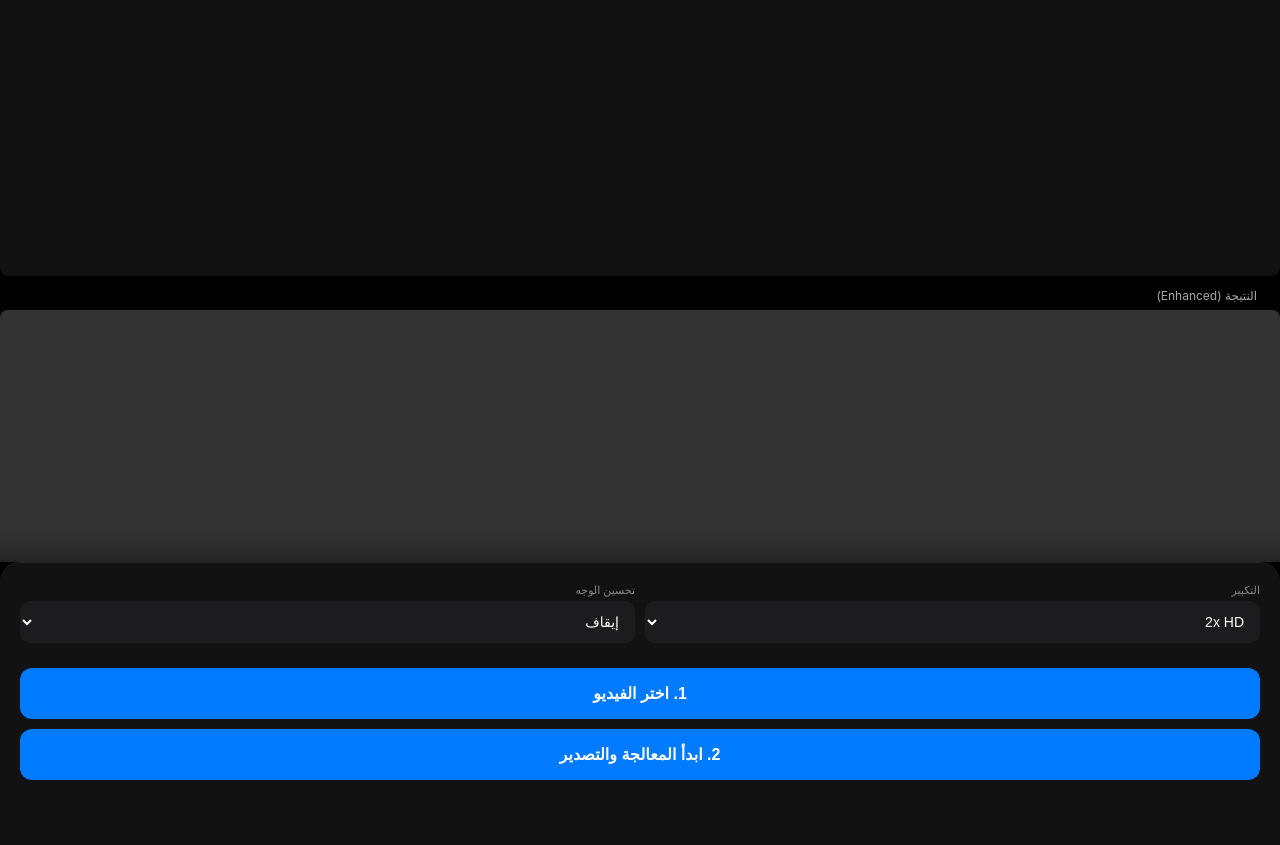
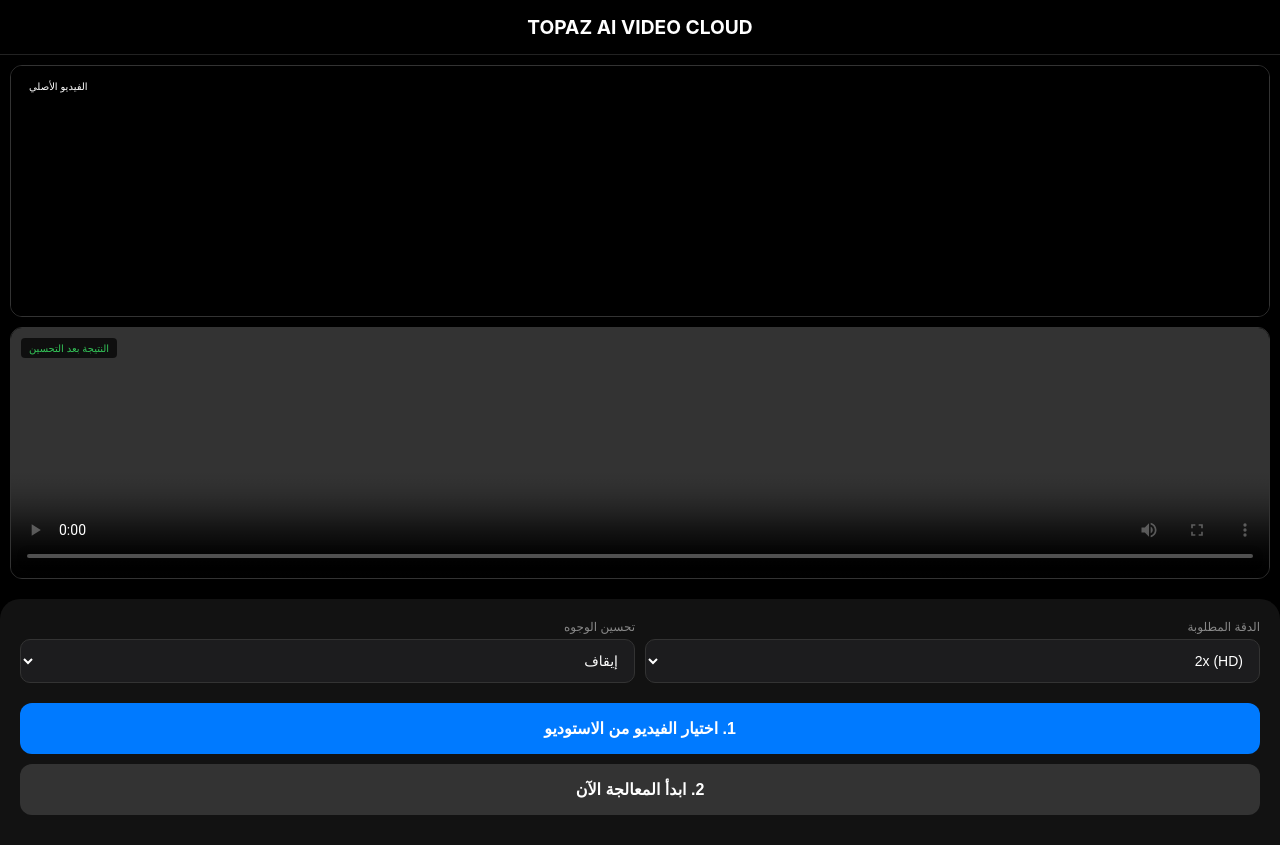
Before and after one commit to ferjegeeh-droid/Ni, a FastAPI app: page / in a window 1280 px wide. Before the commit the page ends 780 px from the top, so only its background shows below. Run offline with FastAPI, Linux system fonts and the light colour scheme.

Commit message:
Update title and improve layout in index.html

```diff
--- a/templates/index.html
+++ b/templates/index.html
@@ -3,64 +3,65 @@
 <head>
     <meta charset="UTF-8">
     <meta name="viewport" content="width=device-width, initial-scale=1.0, maximum-scale=1.0, user-scalable=no">
-    <title>Topaz Mobile AI</title>
+    <title>Topaz AI Video</title>
     <style>
         :root { --bg: #000; --card: #121212; --blue: #007aff; --green: #34c759; }
-        body { margin: 0; font-family: -apple-system, BlinkMacSystemFont, "Segoe UI", Roboto; background: var(--bg); color: white; }
+        body { margin: 0; font-family: -apple-system, system-ui, sans-serif; background: var(--bg); color: white; overflow-x: hidden; }
 
-        .app-container { display: flex; flex-direction: column; height: 100vh; }
+        .app-header { padding: 15px; text-align: center; border-bottom: 1px solid #222; font-weight: bold; font-size: 1.2rem; }
 
-        /* منطقة العرض */
-        .viewer { flex: 1; position: relative; background: #000; display: flex; flex-direction: column; align-items: center; justify-content: center; overflow: hidden; }
-        video { width: 100%; max-height: 40vh; background: #111; margin-bottom: 5px; border-radius: 8px; }
-        .label-tag { background: rgba(0,0,0,0.6); padding: 2px 8px; font-size: 12px; border-radius: 4px; align-self: flex-start; margin: 5px 15px; color: #aaa; }
+        .viewer { padding: 10px; display: flex; flex-direction: column; gap: 10px; }
+        .video-box { background: #111; border-radius: 12px; overflow: hidden; border: 1px solid #333; position: relative; }
+        video { width: 100%; display: block; background: #000; max-height: 250px; }
+        .tag { position: absolute; top: 10px; left: 10px; background: rgba(0,0,0,0.7); padding: 4px 8px; border-radius: 4px; font-size: 10px; z-index: 2; }
 
-        /* منطقة الإعدادات */
-        .controls { background: var(--card); padding: 20px; border-top: 1px solid #222; border-radius: 20px 20px 0 0; }
-        .grid { display: grid; grid-template-columns: 1fr 1fr; gap: 10px; margin-bottom: 15px; }
+        .controls { background: var(--card); padding: 20px; border-radius: 20px 20px 0 0; margin-top: 10px; }
+        .grid { display: grid; grid-template-columns: 1fr 1fr; gap: 10px; margin-bottom: 20px; }
 
-        label { font-size: 11px; color: #888; display: block; margin-bottom: 4px; }
-        select, input { width: 100%; background: #1c1c1e; border: none; color: white; padding: 12px; border-radius: 10px; font-size: 14px; outline: none; }
+        label { font-size: 12px; color: #888; margin-bottom: 5px; display: block; }
+        select { width: 100%; background: #1c1c1e; border: 1px solid #333; color: white; padding: 12px; border-radius: 10px; font-size: 14px; }
 
-        .btn-main { background: var(--blue); color: white; border: none; padding: 16px; border-radius: 12px; font-weight: bold; width: 100%; font-size: 16px; margin-top: 10px; transition: 0.2s; }
-        .btn-main:active { transform: scale(0.98); opacity: 0.8; }
-        .btn-download { background: var(--green); display: none; text-decoration: none; text-align: center; }
+        .btn { width: 100%; padding: 16px; border-radius: 12px; font-weight: bold; font-size: 16px; border: none; margin-bottom: 10px; cursor: pointer; transition: 0.2s; }
+        .btn-blue { background: var(--blue); color: white; }
+        .btn-green { background: var(--green); color: white; display: none; text-decoration: none; text-align: center; }
 
-        /* تحميل */
-        .loader { display: none; position: absolute; background: rgba(0,0,0,0.8); top:0; left:0; right:0; bottom:0; z-index: 10; flex-direction: column; align-items: center; justify-content: center; }
-        .spinner { width: 40px; height: 40px; border: 4px solid #333; border-top-color: var(--blue); border-radius: 50%; animation: spin 1s linear infinite; }
+        .loader { display: none; text-align: center; padding: 20px; }
+        .spinner { width: 30px; height: 30px; border: 3px solid #333; border-top-color: var(--blue); border-radius: 50%; animation: spin 1s linear infinite; margin: 0 auto 10px; }
         @keyframes spin { to { transform: rotate(360deg); } }
     </style>
 </head>
 <body>
 
-<div class="app-container">
+<div class="app-header">TOPAZ AI VIDEO CLOUD</div>
+
 <div class="viewer">
-        <!-- المقارنة: أصلي -->
-        <span class="label-tag">الأصلي (Original)</span>
-        <video id="originalVideo" playsinline muted loop></video>
+    <div class="video-box">
+        <span class="tag">الفيديو الأصلي</span>
+        <video id="originalVideo" muted playsinline></video>
+    </div>
 
-        <!-- المقارنة: بعد التعديل -->
-        <span class="label-tag">النتيجة (Enhanced)</span>
-        <video id="enhancedVideo" playsinline controls loop></video>
+    <div class="video-box">
+        <span class="tag" style="color: var(--green);">النتيجة بعد التحسين</span>
+        <video id="enhancedVideo" controls playsinline></video>
+    </div>
+</div>
 
-        <div class="loader" id="loader">
+<div id="loader" class="loader">
     <div class="spinner"></div>
-            <p>جاري المعالجة... (قد يستغرق 2-5 دقائق)</p>
-        </div>
+    <p style="font-size: 14px; color: #888;">جاري المعالجة الذكية... انتظر 2-5 دقائق</p>
 </div>
 
 <div class="controls">
     <div class="grid">
         <div>
-                <label>التكبير</label>
+            <label>الدقة المطلوبة</label>
             <select id="scale">
-                    <option value="2">2x HD</option>
-                    <option value="4">4x 4K</option>
+                <option value="2">2x (HD)</option>
+                <option value="4">4x (4K)</option>
             </select>
         </div>
         <div>
-                <label>تحسين الوجه</label>
+            <label>تحسين الوجوه</label>
             <select id="face_enhance">
                 <option value="false">إيقاف</option>
                 <option value="true">تفعيل</option>
@@ -69,11 +70,10 @@
     </div>
 
     <input type="file" id="videoInput" accept="video/*" style="display:none">
-        <button class="btn-main" id="selectBtn" onclick="document.getElementById('videoInput').click()">1. اختر الفيديو</button>
-        <button class="btn-main" id="runBtn" onclick="process()">2. ابدأ المعالجة والتصدير</button>
+    <button class="btn btn-blue" onclick="document.getElementById('videoInput').click()">1. اختيار الفيديو من الاستوديو</button>
+    <button class="btn btn-blue" style="background:#333" onclick="process()">2. ابدأ المعالجة الآن</button>
 
-        <a id="downloadBtn" class="btn-main btn-download">3. حفظ في الاستوديو</a>
-    </div>
+    <a id="downloadBtn" class="btn btn-green" target="_blank">3. حفظ المقطع المحسن</a>
 </div>
 
 <script>
@@ -86,17 +86,15 @@
     videoInput.onchange = (e) => {
         const file = e.target.files[0];
         if (file) {
-            const url = URL.createObjectURL(file);
-            originalVideo.src = url;
+            originalVideo.src = URL.createObjectURL(file);
             originalVideo.play();
-            document.getElementById('selectBtn').innerText = "تم اختيار: " + file.name.substring(0,10) + "...";
         }
     };
 
     async function process() {
-        if (!videoInput.files[0]) return alert("اختر فيديو أولاً");
+        if (!videoInput.files[0]) return alert("الرجاء اختيار فيديو!");
 
-        loader.style.display = 'flex';
+        loader.style.display = 'block';
         const formData = new FormData();
         formData.append('file', videoInput.files[0]);
         formData.append('scale', document.getElementById('scale').value);
@@ -109,15 +107,15 @@
 
             if (data.video_url) {
                 enhancedVideo.src = data.video_url;
+                enhancedVideo.play();
                 downloadBtn.href = data.video_url;
                 downloadBtn.style.display = 'block';
-                downloadBtn.download = "topaz_enhanced.mp4"; // للكمبيوتر
-                alert("تمت المعالجة! يمكنك الآن مشاهدة الفرق وحفظ الفيديو.");
+                alert("تم التحسين بنجاح!");
             } else {
                 alert("خطأ: " + data.error);
             }
         } catch (e) {
-            alert("حدث خطأ في الاتصال بالسيرفر");
+            alert("فشل الاتصال بالسيرفر");
         } finally {
             loader.style.display = 'none';
         }
```
Lines whose indentation alone changed are shown as unchanged.
